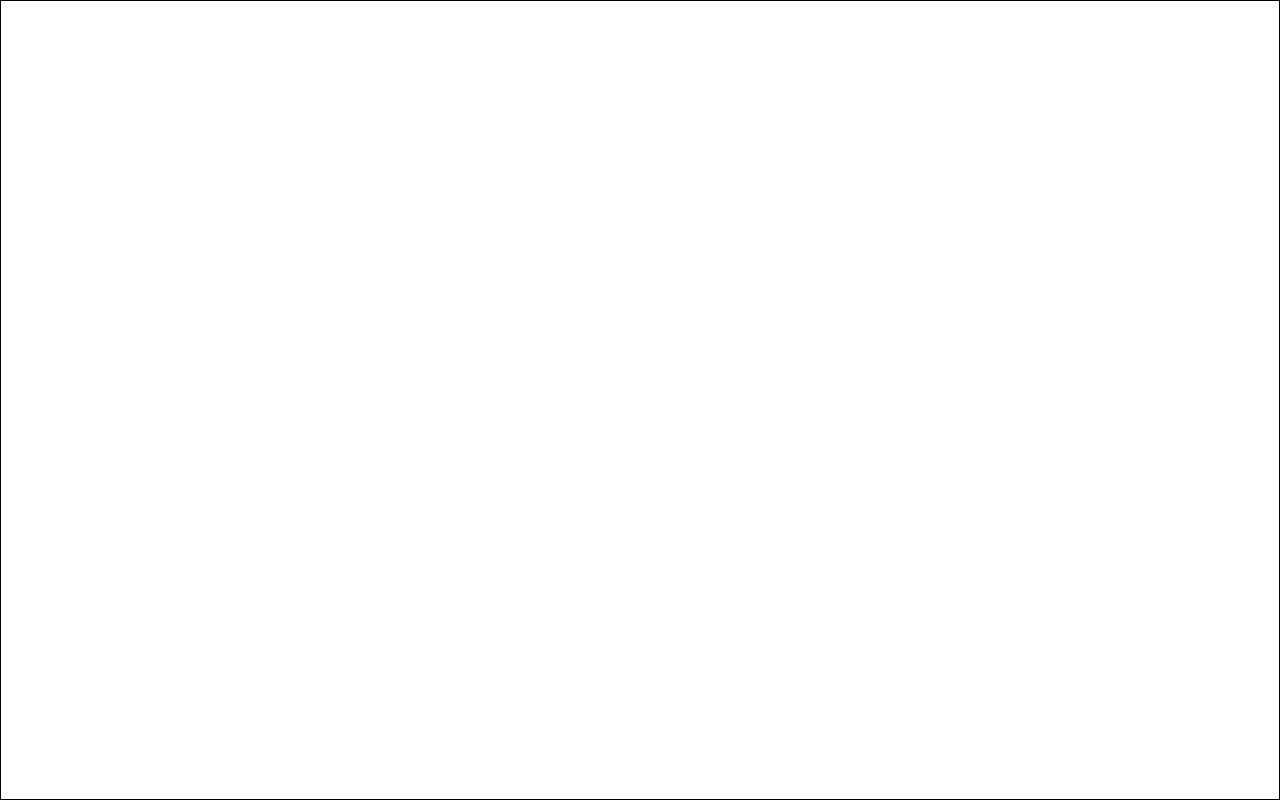
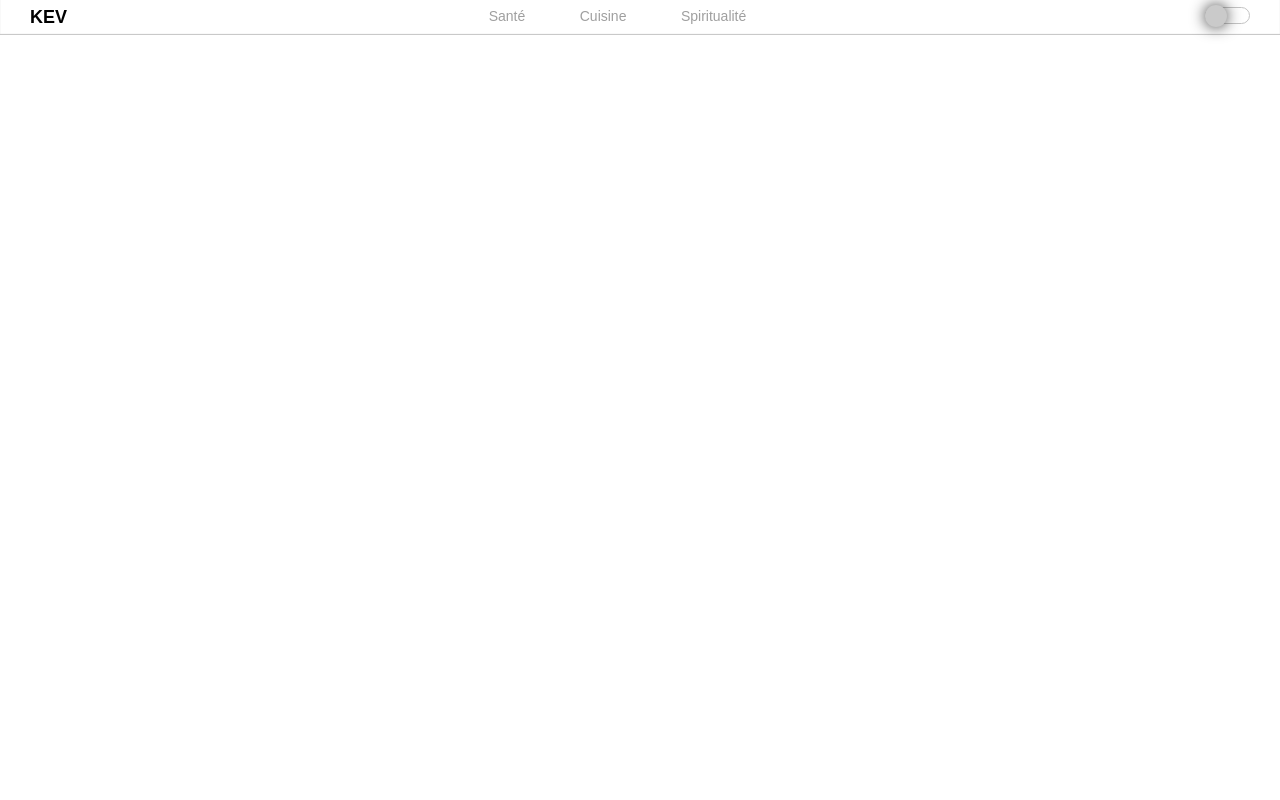
Before and after one commit to Graciasjr/KEV, a SvelteKit app: page / in a window 1280 px wide. Built offline with nearby package versions, Linux system fonts and the light colour scheme.

Commit message:
kEVblog: header production 1

```diff
--- a/src/routes/+layout.svelte
+++ b/src/routes/+layout.svelte
@@ -16,7 +16,7 @@
 <style>
 	.app
 	{
-		border: 1px solid;
+		/* border: 1px solid; */
 		width: 100%;
 		height: 100vh;
 		display: flex;
--- a/src/routes/Header.svelte
+++ b/src/routes/Header.svelte
@@ -1,15 +1,160 @@
 <script>
 	import { page } from '$app/stores';
-
+	// import TiAdjustBrightness from 'svelte-icons/ti/TiAdjustBrightness.svelte'
+	// import TiAdjustContrast from 'svelte-icons/ti/TiAdjustContrast.svelte'
 </script>
 
 <header>
 
+	<nav>
+		<div class="logo-content">
+			<span class="logo">KEV</span>
+		</div>
 
+		<div class="navlinks-container">
+			<button class="hamburger" aria-label="Voir le menu">
+				<span></span>
+				<span></span>
+				<span></span>
+			</button>
+
+			<span class="navlinks">
+				<a href="/sante" class="sante" aria-label="La Page Santé" aria-current="page">Santé</a>
+				<a href="/cuisine" class="cuisine" aria-label="La Page Cuisine" aria-current="page">Cuisine</a>
+				<a href="/spiritualite" class="sante" aria-label="La Page Spiritualité" aria-current="page">Spiritualité</a>
+			</span>
+		</div>
+
+		<div class="site-theme">
+				<input type="checkbox" id="check" class="checkbox">
+				<label for="check">
+					<span class="sliders"></span>
+				</label>
+		</div>
+	</nav>
 
 </header>
 
+
+
 <style>
+/* import google fonts to make "kev" style look like italic style*/
+
+	nav
+	{
+		width: 100%;
+		position: fixed;
+		background: #ffff;
+		display: flex;
+		padding: 7px 30px;
+		box-shadow: inset 0px -1px 1px #c4c4c4;
+		font-family: sans-serif;
+	}
+
+	.logo-content
+	{
+		width: 50px;
+		height:17px;
+		font-size: 18px;
+		font-weight:bold;
+	}
+
+	.navlinks-container
+	{
+		display: inline-block;
+		margin: 0 auto;
+	}
+
+	.navlinks-container .hamburger
+	{
+		display: none;
+	}
+
+	.navlinks a
+	{
+		font-size: 14px;
+		text-decoration: none;
+		color: #9f9f9f;
+		margin-right: 50px;
+		position: relative;
+	}
+
+	.navlinks a::after
+	{
+		border: 0.1px solid;
+		content: "";
+		display: block;
+		position: absolute;
+		top: 100%;
+		left: 0;
+		width:95%;
+		transform: scaleX(0);
+		border-radius: 5px;
+		transform-origin: left;
+		transition: transform 0.3s ease-out;
+
+	}
+
+
+	.navlinks a:hover::after
+	{
+		transform: scaleX(1);
+	}
+
+	.site-theme
+	{
+		display: inline-block;
+	}
+
+	.site-theme label
+	{
+		display: inline-block;
+		position: relative;
+	}
+
+	label .sliders
+	{
+		display:inline-block;
+		width:45px;
+		height: 17px;
+		border: 1px solid #c4c4c4;
+		border-radius: 25px;
+		background: #ffff;
+		cursor: pointer;
+	}
+
+	.site-theme input:checked + label .sliders
+	{
+		background-color: #0a89f121;
+	}
+
+	label .sliders::before
+	{
+		content:"";
+		position: absolute;
+		width: 22px;
+		height: 22px;
+		background: #cacaca;
+		top:-2px;
+		left:0;
+		bottom:10px;
+		border-radius: 50%;
+		box-shadow: 0px 0px 15px #333;
+		transition: all 0.2s ease-out;
+
+	}
+
+	.site-theme input:checked + label .sliders::before
+	{
+		box-shadow: 0px 0px 15px #0a21f15b;
+		transform: translateX(22.9px);
+		transition: transform 0.2s ease-out;
+	}
+
+	.checkbox
+	{
+		display: none;
+	}
 
 
 </style>
--- a/src/routes/styles.css
+++ b/src/routes/styles.css
@@ -1,5 +1,5 @@
 @import '@fontsource/fira-mono';
-
+/* Import poppins from google fonts*/
 *
 {
 	padding:0;
@@ -10,4 +10,5 @@
 body,html
 {
 	width: 100%;
+	background: #fff;
 }
```
